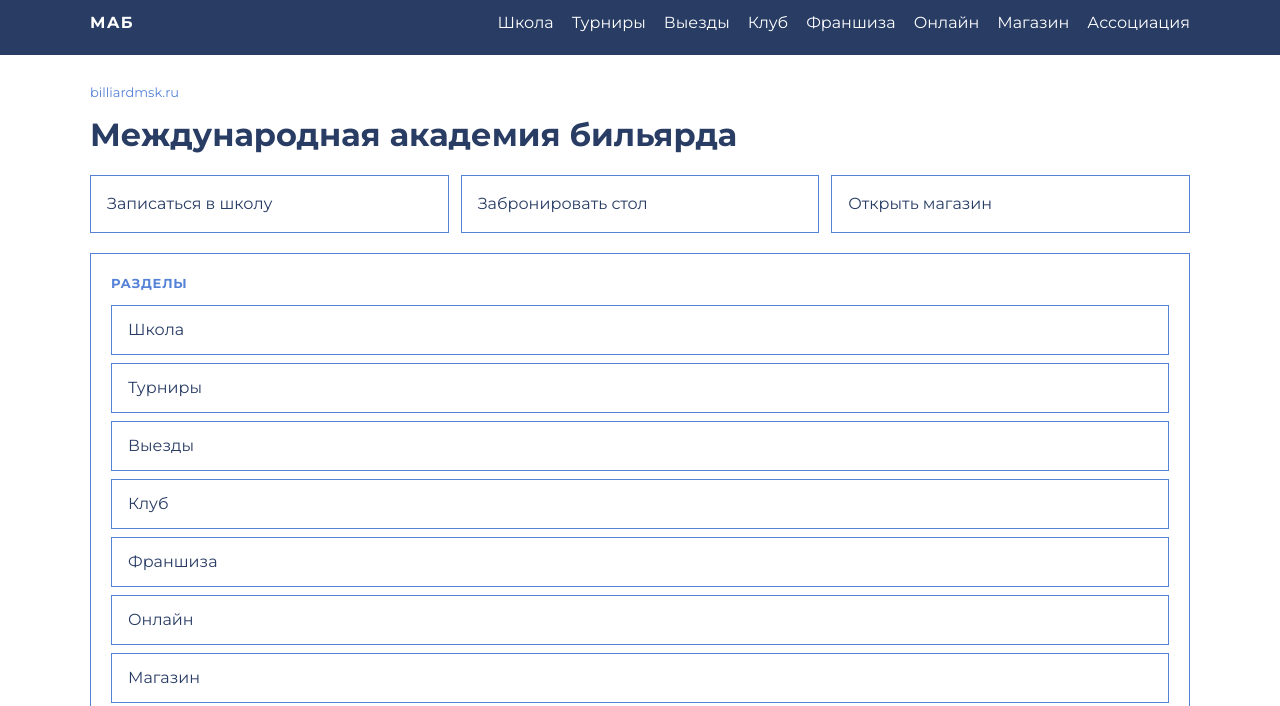
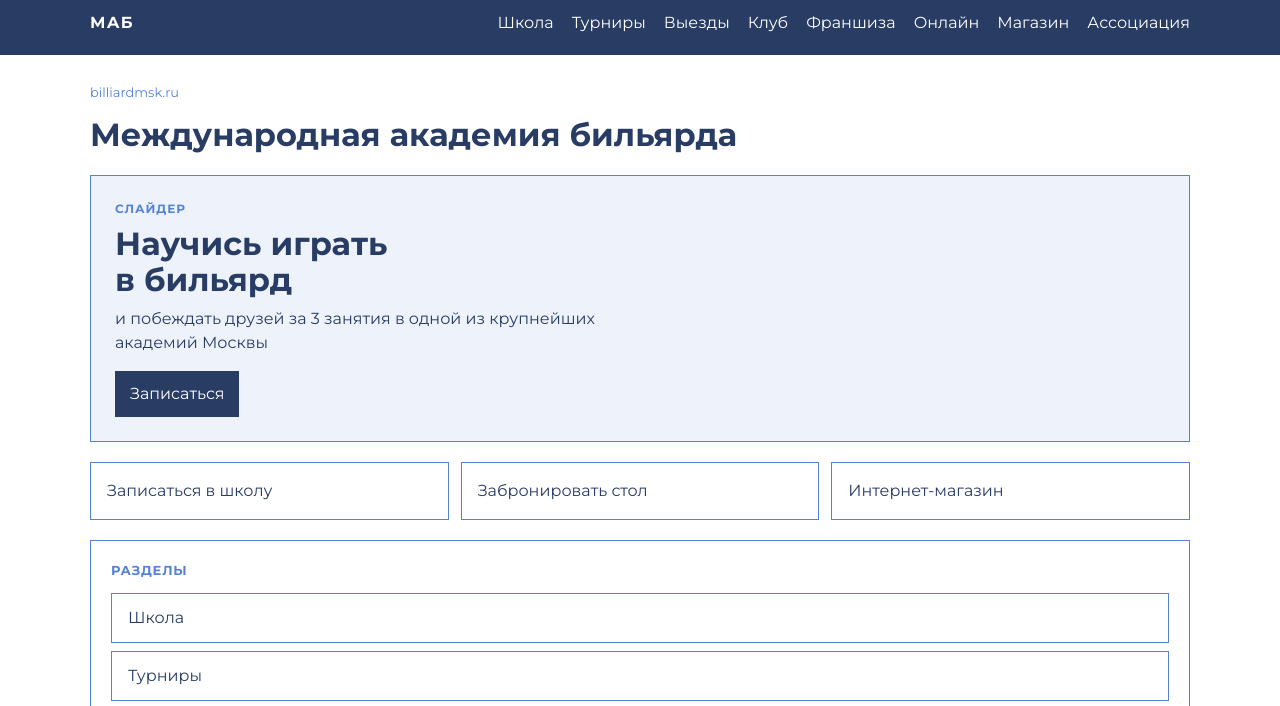
Before and after one commit to kostyasud/kostyasud.github.io, a plain HTML site: page mab/index.html in a window 1280 px wide. Shown: the part 55-761 px from the top of the page. Drawn offline with Linux system fonts and the light colour scheme.

Commit message:
Обозначить слайдер на главной и переименовать кнопку магазина.

```diff
--- a/mab/index.html
+++ b/mab/index.html
@@ -50,6 +50,11 @@
   .block h3 { margin: 0 0 12px; font-size: 13px; font-weight: 700; letter-spacing: .06em; text-transform: uppercase; color: var(--blue); }
   .block p { margin: 0 0 8px; }
   .block p:last-child { margin: 0; }
+  .slider { border: 1px solid var(--blue); min-height: 220px; margin: 0 0 20px; padding: 24px; display: flex; flex-direction: column; justify-content: flex-end; gap: 8px; background: #eef3fb; }
+  .slider-kicker { margin: 0; font-size: 12px; font-weight: 700; letter-spacing: .08em; text-transform: uppercase; color: var(--blue); }
+  .slider-title { margin: 0; font-size: 32px; font-weight: 700; line-height: 1.15; }
+  .slider p { margin: 0; max-width: 520px; }
+  .slider .btn { align-self: start; margin-top: 8px; }
   .actions, .cards, .people { display: grid; gap: 12px; }
   .actions { grid-template-columns: repeat(3, 1fr); }
   .actions a, .cards article, .people article { border: 1px solid var(--blue); padding: 16px; display: block; }
@@ -339,10 +344,16 @@ const pages = {
   "/": () => `
     <p class="domain">billiardmsk.ru</p>
     <h1>Международная академия бильярда</h1>
+    <section class="slider" aria-label="Слайдер">
+      <p class="slider-kicker">Слайдер</p>
+      <p class="slider-title">Научись играть<br>в&nbsp;бильярд</p>
+      <p>и побеждать друзей за 3 занятия в&nbsp;одной из крупнейших академий Москвы</p>
+      <a class="btn" href="#/shkola">Записаться</a>
+    </section>
     <div class="actions">
       <a href="#/shkola">Записаться в школу</a>
       <a href="#/klub/bron">Забронировать стол</a>
-      <a href="#/magazin">Открыть магазин</a>
+      <a href="#/magazin">Интернет-магазин</a>
     </div>
     <div class="block" style="margin-top:20px"><h3>Разделы</h3><div class="links">
       ${NAV.map(item => `<a href="#${item.href}">${item.title}</a>`).join("")}
```
